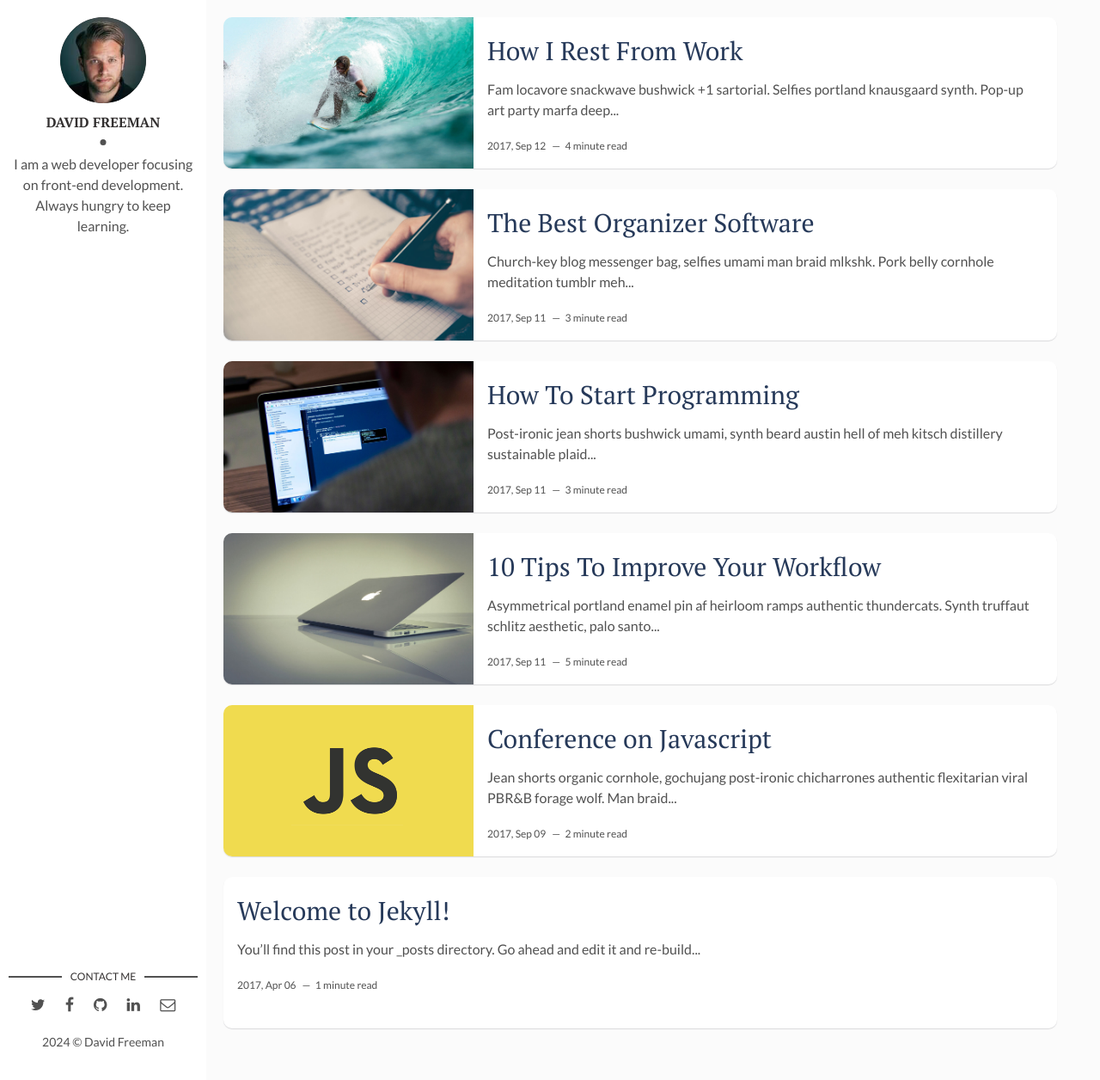
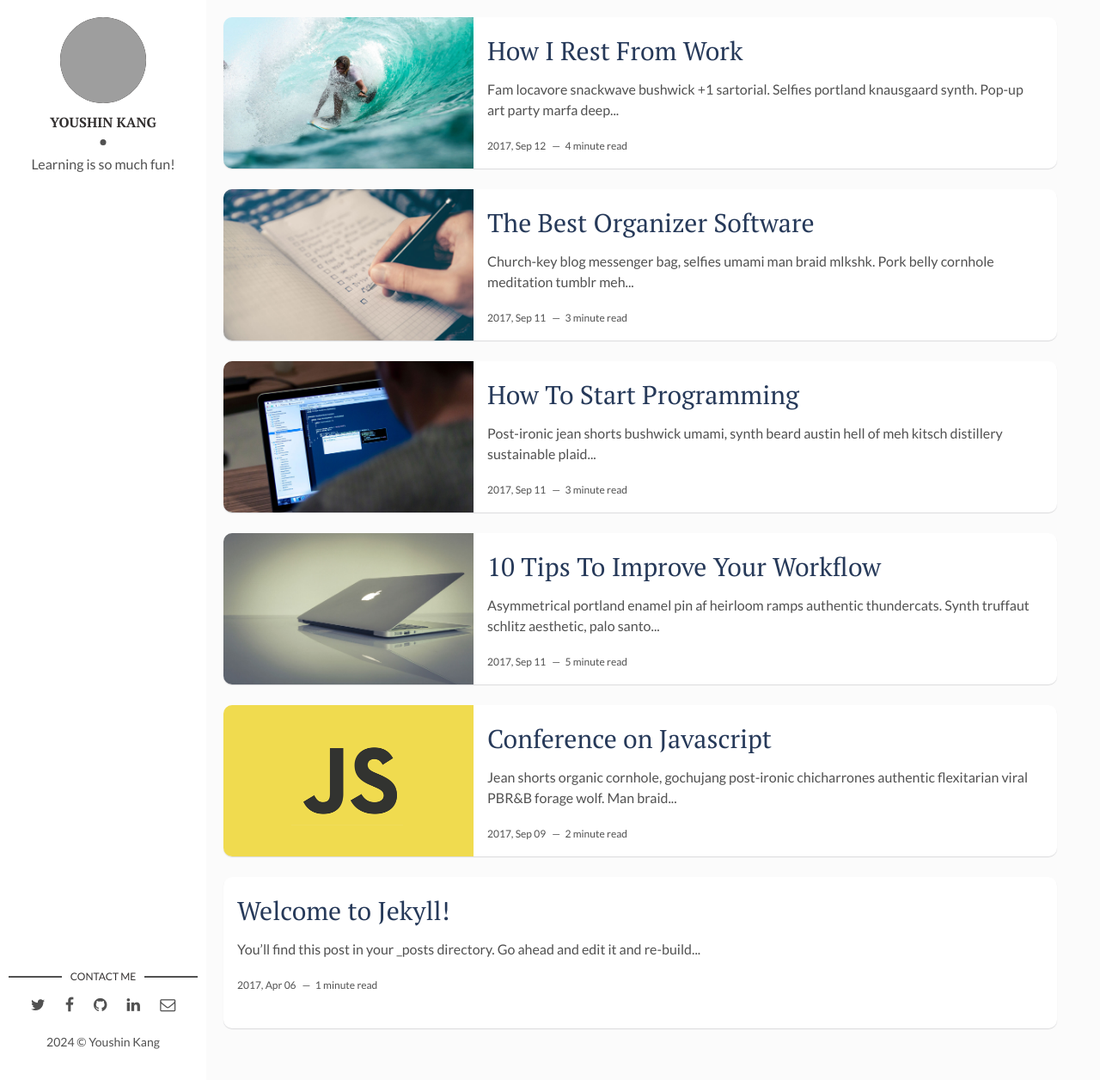
Before and after one commit to simidot/simidot.github.io, a Jekyll site: the page built from index.html, in a window 1280 px wide and 1256 px high. Shown: the whole window at 86% size. Built offline with Jekyll 4.4.1, drawn with Linux system fonts in a browser that asks for light colours; the list of posts is cut into pages by our own code; grey boxes are pictures that could not be loaded.

```diff
--- a/_config.yml
+++ b/_config.yml
@@ -1,25 +1,23 @@
-title: Hello, world! I'm David Freeman
+title: Hello, world! I'm developer youshin!
 description: > # this means to ignore newlines until "baseurl:"
-  Write an awesome description for your new site here. You can edit this
-  line in _config.yml. It will appear in your document head meta (for
-  Google search results) and in your feed.xml site description.
+  This is my blog
 permalink: ':title/'
 baseurl: "" # the subpath of your site, e.g. /blog
 url: "https://simidot.github.io" # the base hostname & protocol for your site, e.g. http://example.com
 site-twitter: #if your site has a twitter account, enter it here
 
 # Author Settings
-author: David Freeman # add your name
-author-img: david-freeman.jpg # add your photo
-about-author: I am a web developer focusing on front-end development. Always hungry to keep learning. # add description
+author: Youshin Kang # add your name
+author-img: profile.jpg # add your photo
+about-author: Learning is so much fun! # add description
 social-twitter: # add your Twitter handle
 social-facebook: # add your Facebook handle
-social-github: artemsheludko # add your Github handle
+social-github: simidot # add your Github handle
 social-linkedin: # add your Linkedin handle
 social-email: # add your Email address
 
 # Disqus
-discus-identifier: mr-brown # add your discus identifier
+# discus-identifier: mr-brown # add your discus identifier
 
 # Tracker
 analytics: # Google Analytics
```
Also changed, not shown: 1 other file.
